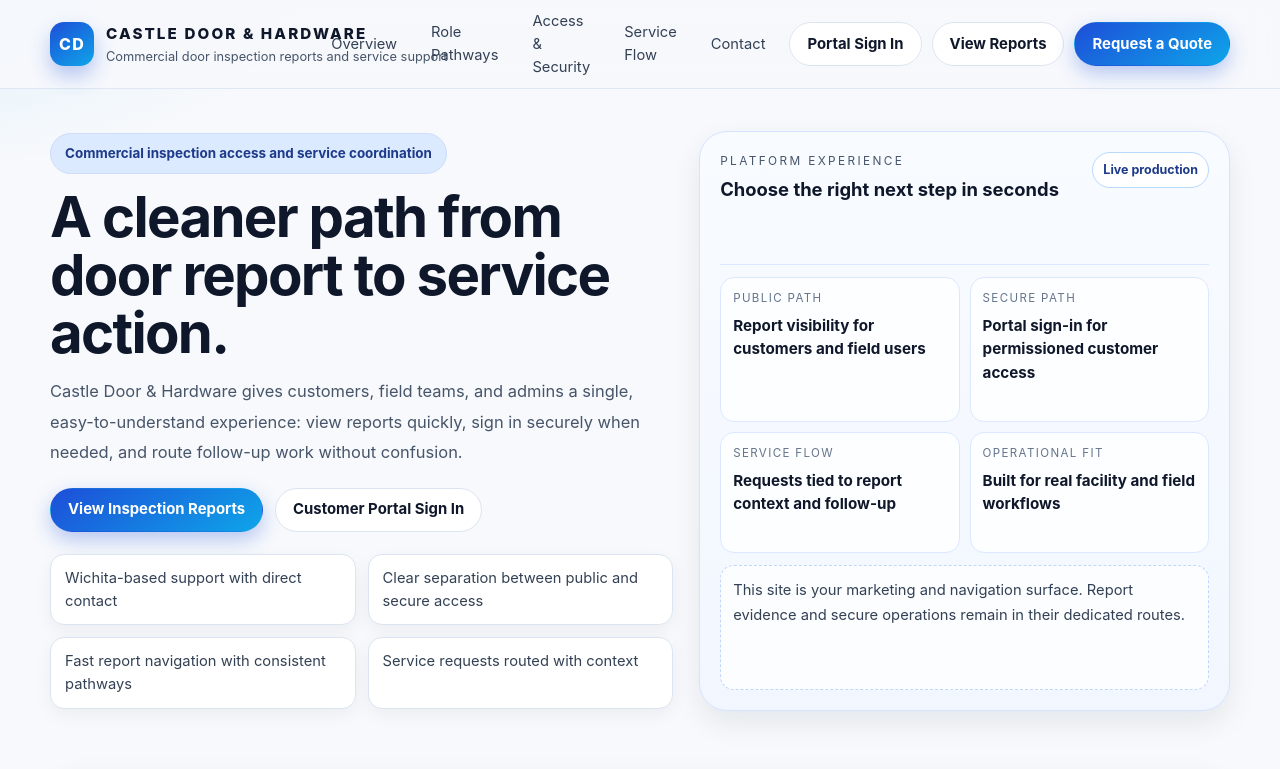
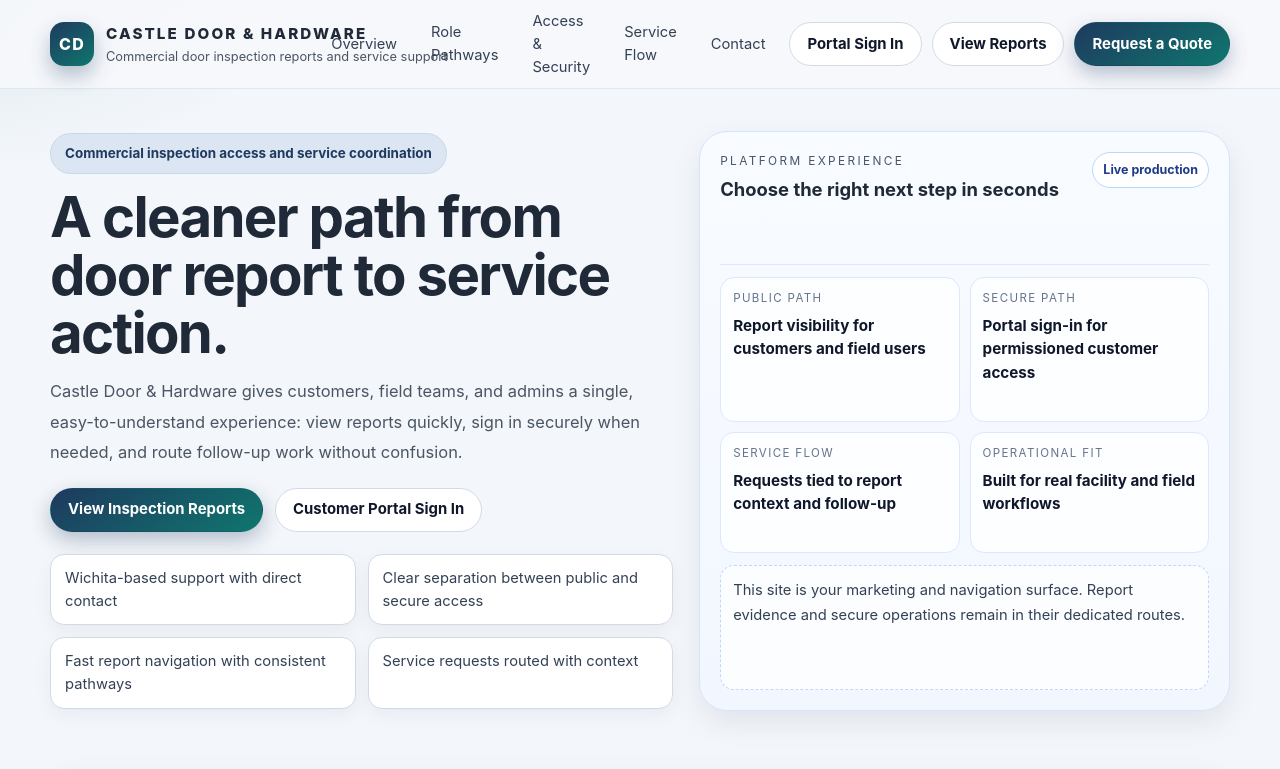
Before and after one commit to cameron-Castle/castle-door-website, a plain HTML site: page index.html in a window 1280 px wide. Shown: the top 769 px of the page. Drawn offline with Linux system fonts and the light colour scheme.

Commit message:
Update index.html

```diff
--- a/index.html
+++ b/index.html
@@ -8,17 +8,17 @@
 
   <style>
     :root {
-      --bg: #f7f9fc;
+      --bg: #f3f6fa;
       --surface: #ffffff;
-      --surface-soft: #f2f6ff;
+      --surface-soft: #eaf0f7;
       --surface-dark: #0f172a;
-      --text: #0f172a;
-      --muted: #475569;
-      --line: #dbe5f1;
-      --brand: #1d4ed8;
-      --brand-strong: #1e40af;
-      --brand-soft: #dbeafe;
-      --accent: #0ea5e9;
+      --text: #1f2937;
+      --muted: #4b5563;
+      --line: #d1dbe8;
+      --brand: #1e3a5f;
+      --brand-strong: #162c49;
+      --brand-soft: #dbe6f2;
+      --accent: #0f766e;
       --ok: #166534;
       --warn: #92400e;
       --radius-xl: 28px;
@@ -36,8 +36,8 @@
       font-family: Inter, "Segoe UI", system-ui, -apple-system, sans-serif;
       color: var(--text);
       background:
-        radial-gradient(900px 360px at 100% -10%, rgba(29, 78, 216, 0.09), transparent 60%),
-        radial-gradient(700px 280px at -10% 0%, rgba(14, 165, 233, 0.1), transparent 62%),
+        radial-gradient(900px 360px at 100% -10%, rgba(30, 58, 95, 0.11), transparent 60%),
+        radial-gradient(700px 280px at -10% 0%, rgba(15, 118, 110, 0.1), transparent 62%),
         var(--bg);
       line-height: 1.55;
     }
@@ -83,8 +83,8 @@
       font-weight: 800;
       letter-spacing: 0.08em;
       color: #fff;
-      background: linear-gradient(145deg, #1d4ed8, #0ea5e9);
-      box-shadow: 0 10px 20px rgba(29, 78, 216, 0.3);
+      background: linear-gradient(145deg, var(--brand), var(--accent));
+      box-shadow: 0 10px 20px rgba(30, 58, 95, 0.3);
       flex-shrink: 0;
     }
 
@@ -156,11 +156,11 @@
       border-color: transparent;
       color: #fff;
       background: linear-gradient(145deg, var(--brand), var(--accent));
-      box-shadow: 0 8px 20px rgba(29, 78, 216, 0.3);
+      box-shadow: 0 8px 20px rgba(30, 58, 95, 0.3);
     }
 
     .btn--primary:hover {
-      background: linear-gradient(145deg, var(--brand-strong), #0284c7);
+      background: linear-gradient(145deg, var(--brand-strong), #0b5f59);
     }
 
     .hero {
@@ -184,9 +184,9 @@
       gap: 8px;
       padding: 9px 14px;
       border-radius: 999px;
-      border: 1px solid #cdddfb;
+      border: 1px solid #c9d8e8;
       background: var(--brand-soft);
-      color: #1e3a8a;
+      color: #1e3a5f;
       font-size: .84rem;
       font-weight: 650;
       margin-bottom: 14px;
@@ -327,7 +327,7 @@
       font-size: .78rem;
       text-transform: uppercase;
       letter-spacing: .2em;
-      color: #1e3a8a;
+      color: #1e3a5f;
       font-weight: 700;
     }
 
```
